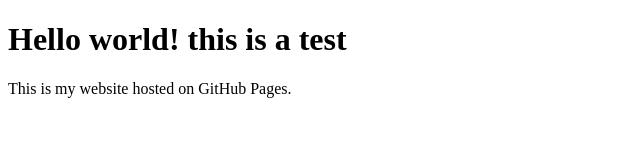
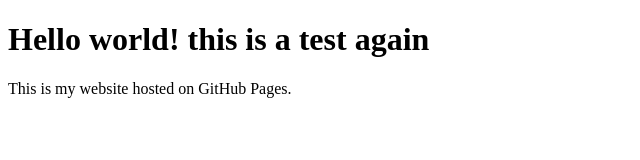
Before and after one commit to Lememski/donnydemo2, a plain HTML site: page index.html in a window 1280 px wide. Shown: the whole page, without its empty margins (0-640 px from the left). Drawn offline with Linux system fonts and the light colour scheme.

Commit message:
added the updates

```diff
--- a/index.html
+++ b/index.html
@@ -4,7 +4,7 @@
   <title>My First Website</title>
 </head>
 <body>
-  <h1>Hello world! this is a test</h1>
+  <h1>Hello world! this is a test again</h1>
   <p>This is my website hosted on GitHub Pages.</p>
 </body>
 </html>
```
